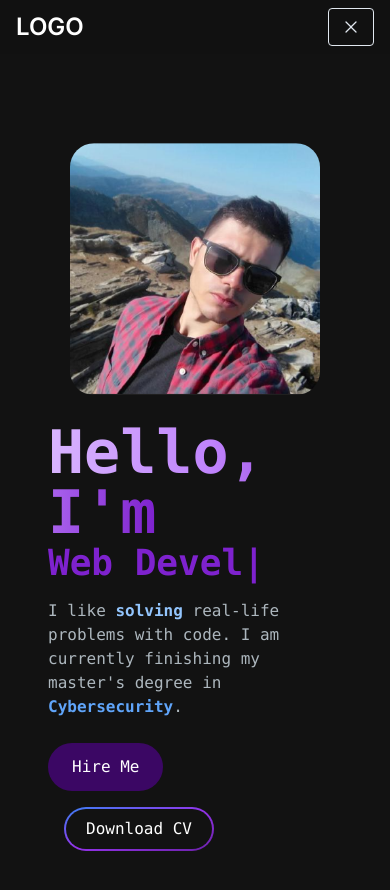
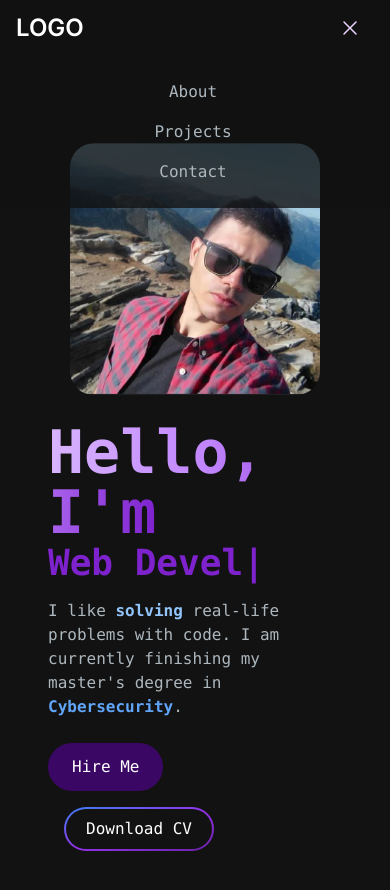
Before and after one commit to JivkoSp/JivkoSp-Portfolio, a Next.js app: page / in a window 390 px wide. Both pictures are taken after a click on the button 351 px from the left and 27 px from the top of the page. Shown: the top 890 px of the page. Built offline with nearby package versions, Linux system fonts and the light colour scheme.

Commit message:
Modified app/components/NavBar.jsx

```diff
--- a/app/components/NavBar.jsx
+++ b/app/components/NavBar.jsx
@@ -3,6 +3,7 @@
 import Link from 'next/link'
 import NavLink from './NavLink'
 import {Bars3Icon, XMarkIcon} from '@heroicons/react/24/solid'
+import MenuOverlay from './MenuOverlay'
 
 const navLinks = [
     {
@@ -30,13 +31,13 @@
             <div className='mobile-menu block md:hidden'>
                 {
                     !navbarOpen ? (
-                        <button onClick={() => setNavbarOpen(true)} className='text-slate-200 flex items-center px-3 py-2 border rounded border-slate-200 hover:text-white hover:border-white'>
-                            <Bars3Icon className='h-5 w-5'></Bars3Icon>
+                        <button onClick={() => setNavbarOpen(true)} className='text-purple-200 flex items-center px-3 py-2  rounded hover:text-purple-400'>
+                            <Bars3Icon className='h-6 w-6'></Bars3Icon>
                         </button>
                     )
                     : (
-                        <button onClick={() => setNavbarOpen(false)} className='text-slate-200 flex items-center px-3 py-2 border rounded border-slate-200 hover:text-white hover:border-white'>
-                            <XMarkIcon className='h-5 w-5'></XMarkIcon>
+                        <button onClick={() => setNavbarOpen(false)} className='text-purple-200 flex items-center px-3 py-2 rounded hover:text-purple-400'>
+                            <XMarkIcon className='h-6 w-6'></XMarkIcon>
                         </button>
                     )
                 }
@@ -53,6 +54,7 @@
                 </ul>
             </div>
         </div>
+        {navbarOpen ? <MenuOverlay links={navLinks}></MenuOverlay> : null}
     </nav>
   )
 }
```
